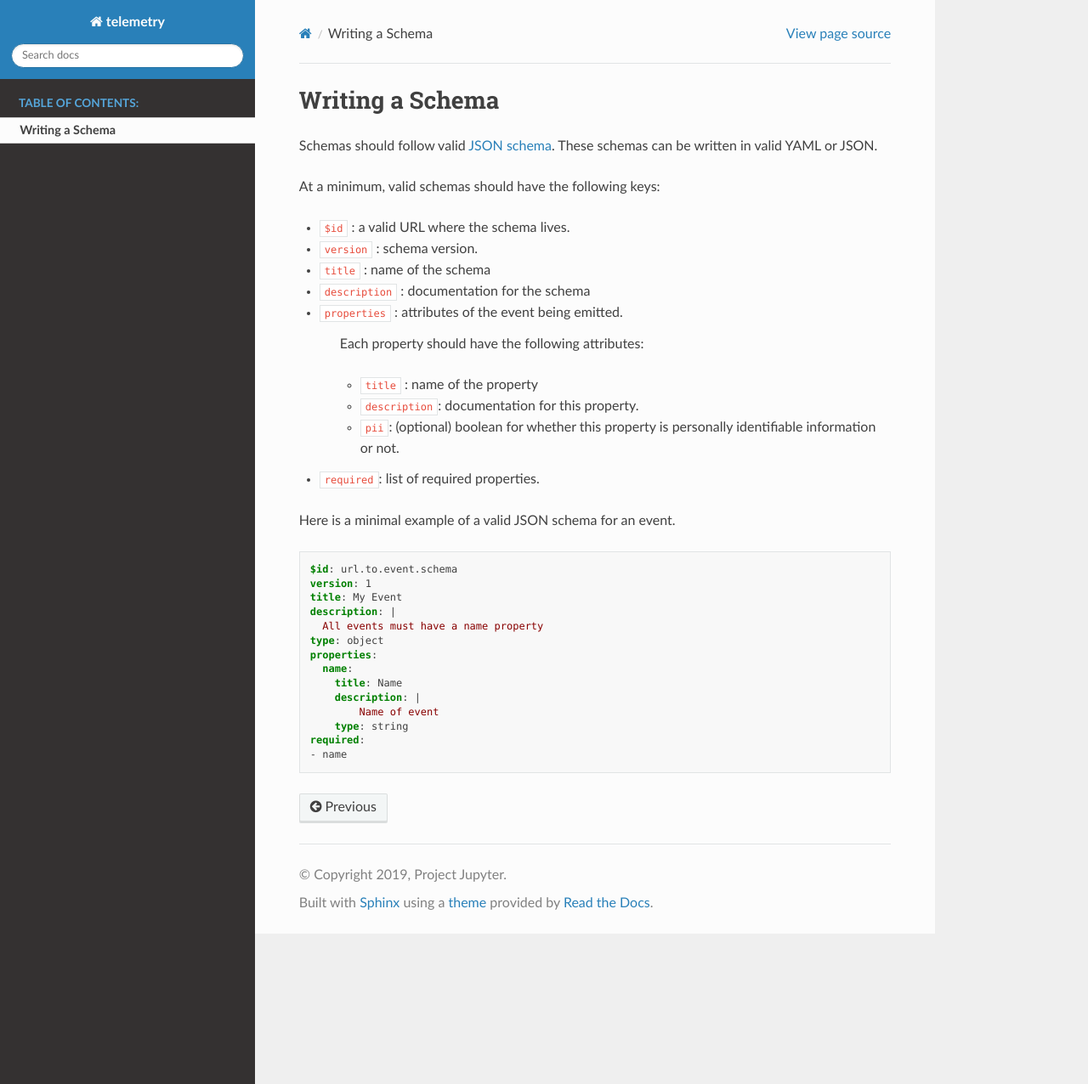
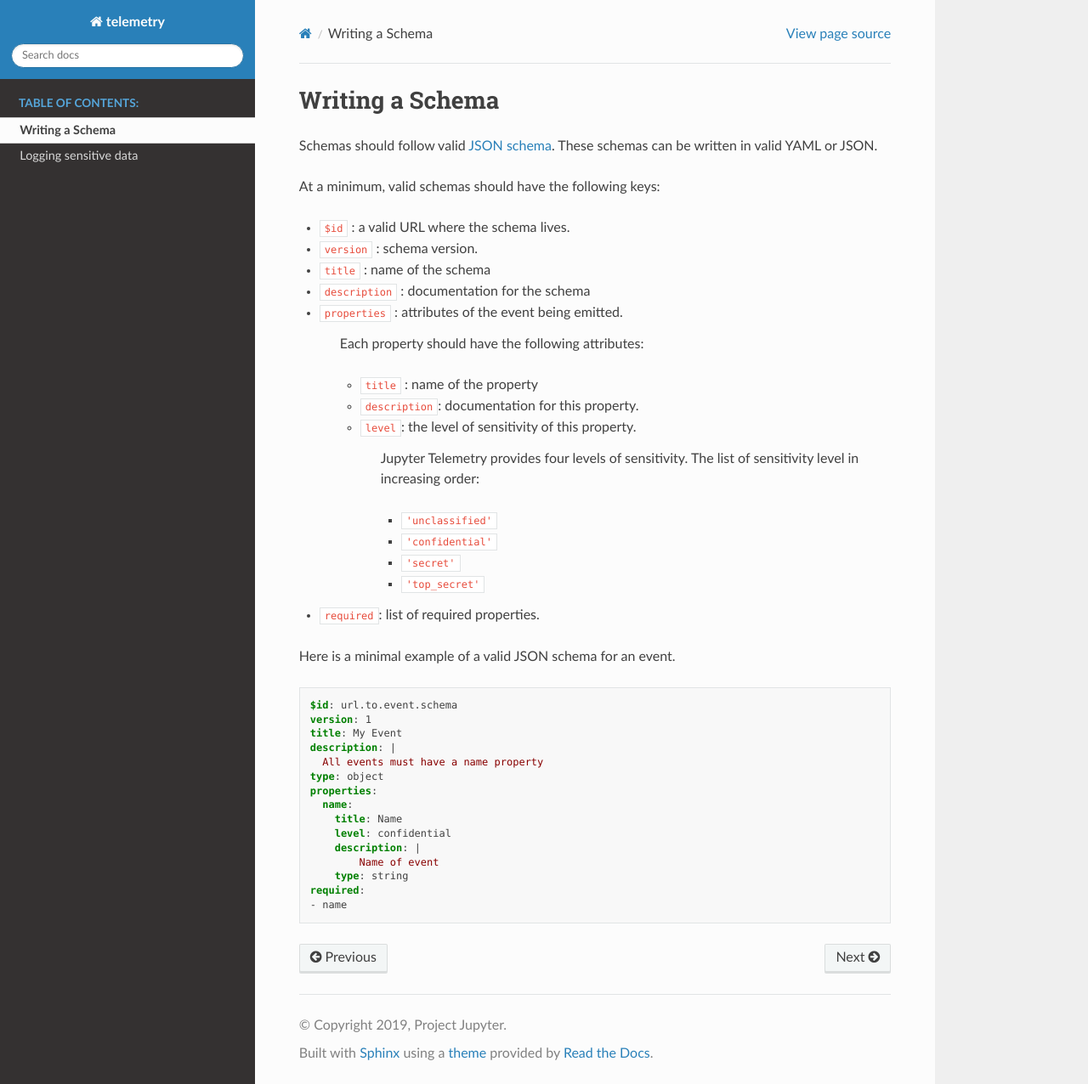
Before and after one commit to jupyter/telemetry, a Sphinx documentation site: the page built from docs/pages/schemas.rst, in a window 1280 px wide and 1276 px high. Shown: the whole window at 85% size. Built offline with Sphinx 7.4.7 and the Read the Docs theme 2.0.0, drawn with Linux system fonts in a browser that asks for light colours.

Commit message:
add docs about sensitive data

```diff
--- a/docs/index.rst
+++ b/docs/index.rst
@@ -98,8 +98,8 @@ Schemas can be registered from a Python dict object, a file, or a URL. This exam
    :maxdepth: 2
    :caption: Table of Contents:
 
-   pages/schemas.rst
-
+   pages/schemas
+   pages/sensitive-data
 
 Indices and tables
 ------------------
--- a/docs/pages/pii.rst
+++ /dev/null
@@ -1,2 +0,0 @@
-Personally Identifiable Information
-===================================
--- a/docs/pages/schemas.rst
+++ b/docs/pages/schemas.rst
@@ -16,7 +16,14 @@ At a minimum, valid schemas should have the following keys:
 
     + ``title`` : name of the property
     + ``description``: documentation for this property.
-    + ``pii``: (optional) boolean for whether this property is personally identifiable information or not.
+    + ``level``: the level of sensitivity of this property.
+
+        Jupyter Telemetry provides four levels of sensitivity. The list of sensitivity level in increasing order:
+
+        + ``'unclassified'``
+        + ``'confidential'``
+        + ``'secret'``
+        + ``'top_secret'``
 
 - ``required``: list of required properties.
 
@@ -33,6 +40,7 @@ Here is a minimal example of a valid JSON schema for an event.
     properties:
       name:
         title: Name
+        level: confidential
         description: |
             Name of event
         type: string
```
Also changed, not shown: docs/pages/sensitive-data.rst (added, +36 -0 lines).
